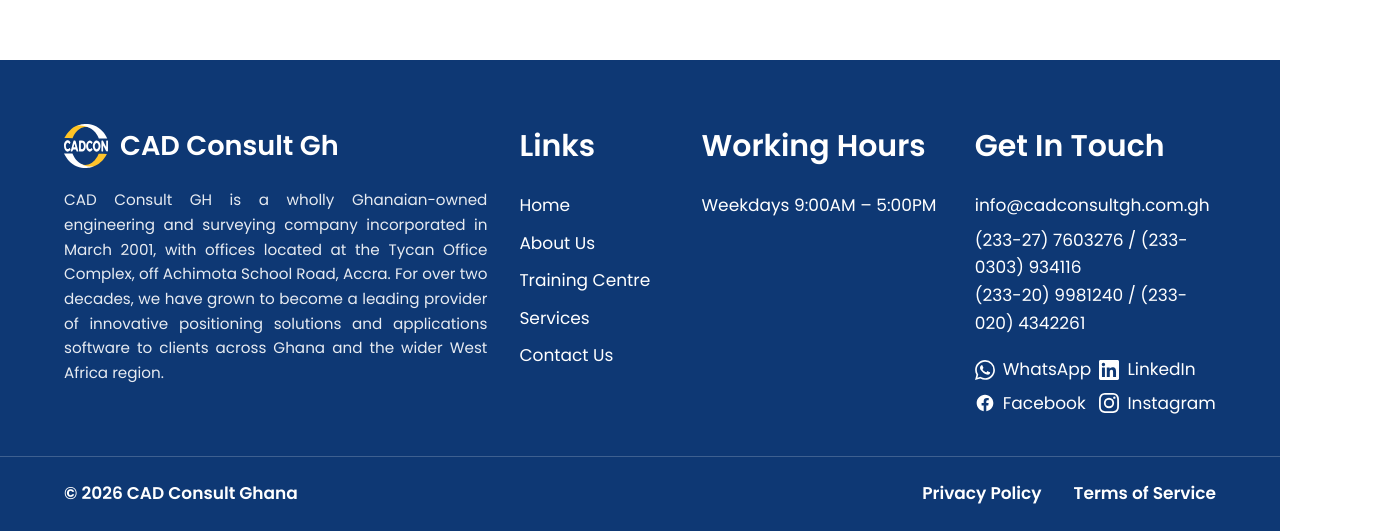
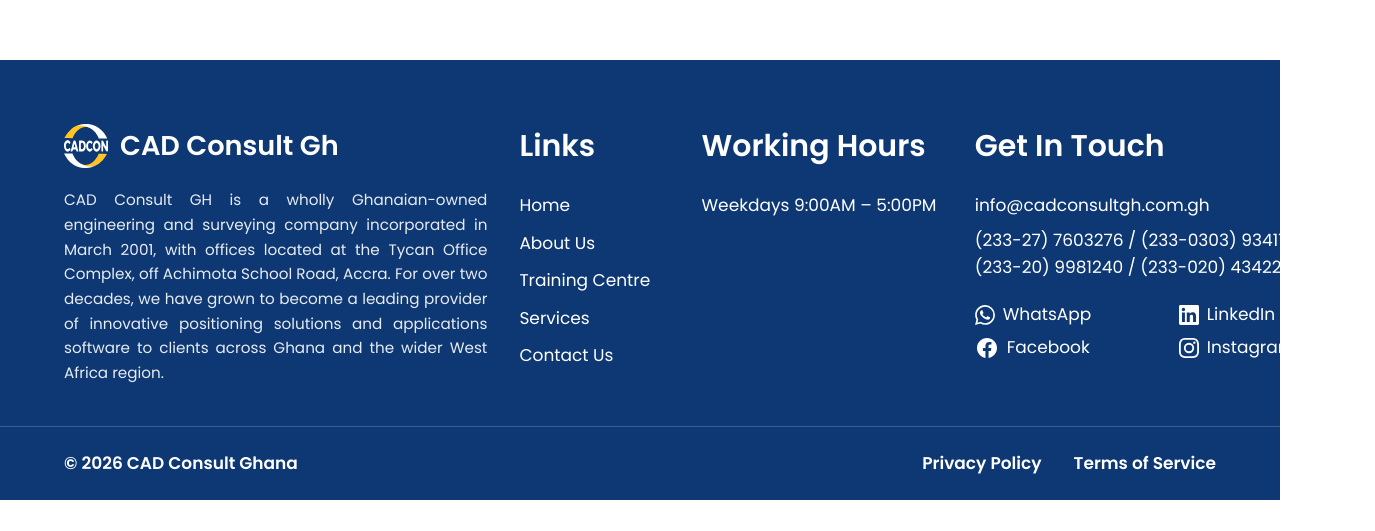
Before and after one commit to frankmawuli/CAD-consult, a Next.js app: page / in a window 1280 px wide. Shown: the part 5808-6339 px from the top of the page, 1375 px wide, since content can reach past the window. After the commit the page ends 6308 px from the top, so only its background shows below. Built offline with nearby package versions, Linux system fonts and the light colour scheme.

Commit message:
fix: update Facebook icon size and adjust footer styling

```diff
--- a/components/footer.tsx
+++ b/components/footer.tsx
@@ -32,7 +32,7 @@
     label: "Facebook",
     href: "#",
     icon: (
-      <svg xmlns="http://www.w3.org/2000/svg" viewBox="0 0 24 24" fill="currentColor" className="h-5 w-5">
+      <svg xmlns="http://www.w3.org/2000/svg" viewBox="0 0 24 24" fill="currentColor" className="h-6 w-6">
         <path d="M22 12c0-5.522-4.477-10-10-10S2 6.478 2 12c0 4.991 3.657 9.128 8.438 9.878v-6.987H7.898V12h2.54V9.797c0-2.506 1.492-3.89 3.777-3.89 1.094 0 2.238.195 2.238.195v2.46h-1.26c-1.243 0-1.63.771-1.63 1.562V12h2.773l-.443 2.89h-2.33v6.988C18.343 21.128 22 16.991 22 12z" />
       </svg>
     ),
@@ -50,7 +50,7 @@
 
 export function Footer() {
   return (
-    <footer className="bg-[#0e3874] text-white ">
+    <footer className="bg-[#0e3874] text-white">
       {/* Main grid */}
       <div className="mx-auto w-full grid grid-cols-1 gap-10 px-[5%] pt-14 pb-10 md:grid-cols-2 lg:grid-cols-13 lg:gap-8 lg:pt-16">
 
@@ -99,7 +99,7 @@
         </div>
 
         {/* Get In Touch */}
-        <div className="lg:col-span-3 ">
+        <div className="lg:col-span-3 min-w-[400px] ">
           <h3 className="mb-6 text-[1.875rem] font-semibold">Get In Touch</h3>
           <p className="mb-2 text-[1.0625rem]">info@cadconsultgh.com.gh</p>
           <p className="mb-5 text-[1.0625rem] leading-relaxed">
```
